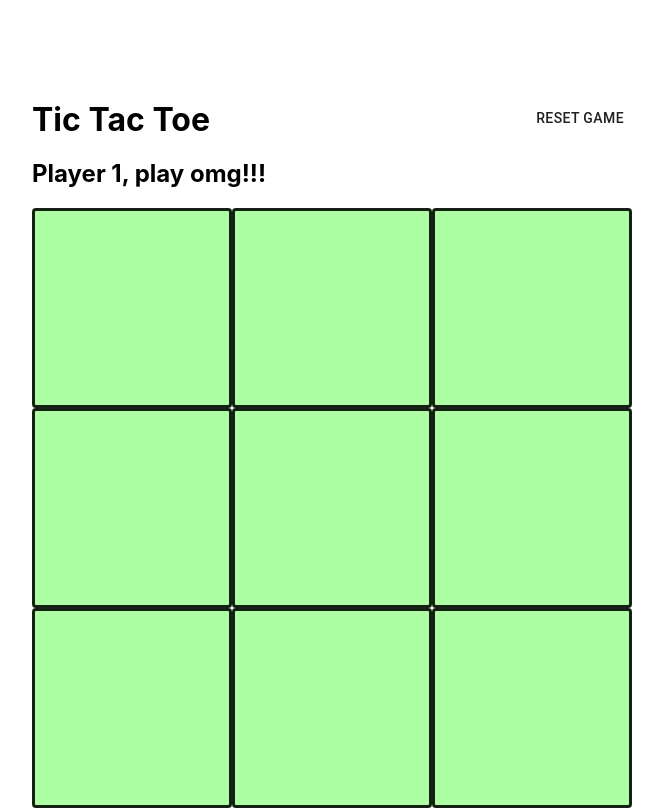
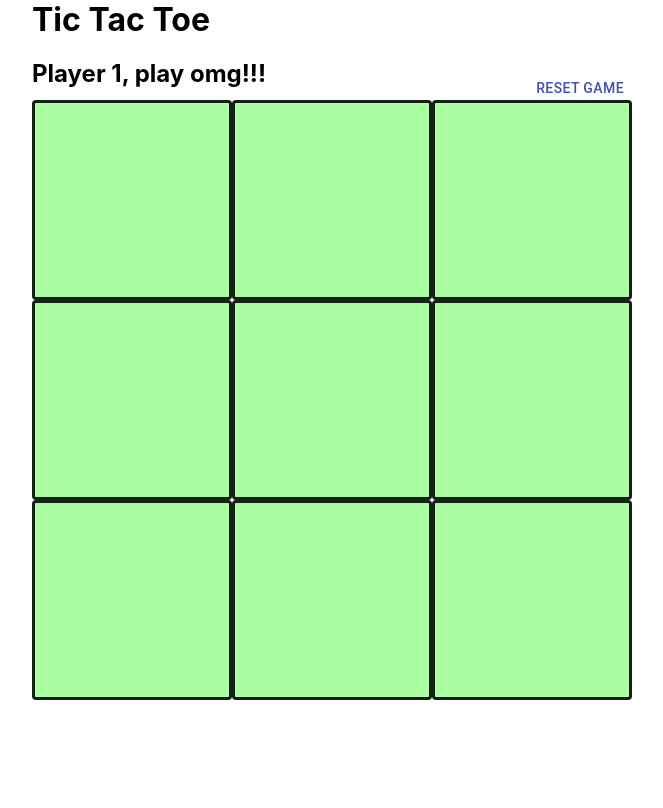
Before and after one commit to metasmash/tp3-web-buffa, a React (Create React App) app: page / in a window 1280 px wide. Shown: the whole page, without its empty margins (308-971 px from the left). Built offline with nearby package versions, Linux system fonts and the light colour scheme.

Commit message:
style edited.

```diff
--- a/src/Components/TicTacToe/TicTacToe.jsx
+++ b/src/Components/TicTacToe/TicTacToe.jsx
@@ -2,7 +2,7 @@ import React, { useState } from 'react'
 import { initialState } from './constants'
 import { Button } from '../../Components'
 import { Button as MuiButton } from '@material-ui/core'
-import { rootTicTacToe, resetGameButton } from './css'
+import { rootTicTacToe, resetGameButton, titleDescription } from './css'
 
 const TicTacToe = () => {
     const [playerTurn, setPlayerTurn] = useState(1)
@@ -19,11 +19,17 @@ const TicTacToe = () => {
 
     return (
         <div style={rootTicTacToe}>
-            <MuiButton onClick={handleClick} style={resetGameButton}>
+            <MuiButton
+                color={'primary'}
+                onClick={handleClick}
+                style={resetGameButton}
+            >
                 reset game
             </MuiButton>
-            <h1 style={{ margin: 'auto' }}>Tic Tac Toe</h1>
-            <h2>Player {playerTurn}, play omg!!!</h2>
+            <div style={titleDescription}>
+                <h1 style={{ margin: 'auto' }}>Tic Tac Toe</h1>
+                <h2>Player {playerTurn}, play omg!!!</h2>
+            </div>
             {initialState.map((x, key) => (
                 <Button
                     playerTurn={playerTurn}
--- a/src/Components/TicTacToe/css.js
+++ b/src/Components/TicTacToe/css.js
@@ -21,4 +21,10 @@ export const rootTicTacToe = {
 export const resetGameButton = {
     position: 'absolute',
     right: 0,
+    top: -30,
 }
+
+export const titleDescription = {
+    position: 'absolute',
+    top: -100,
+}
```
